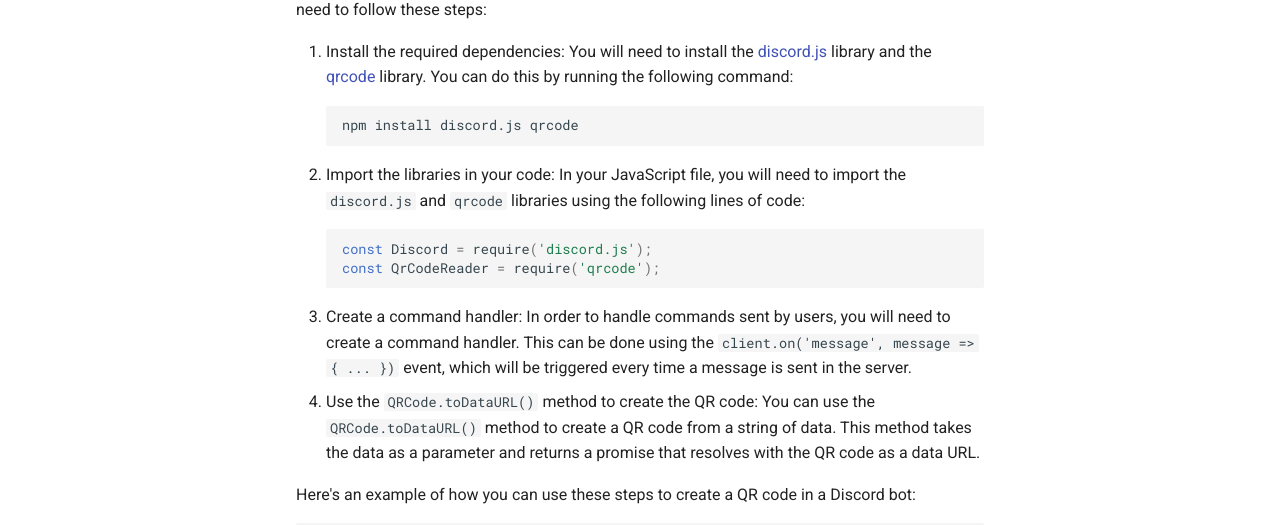
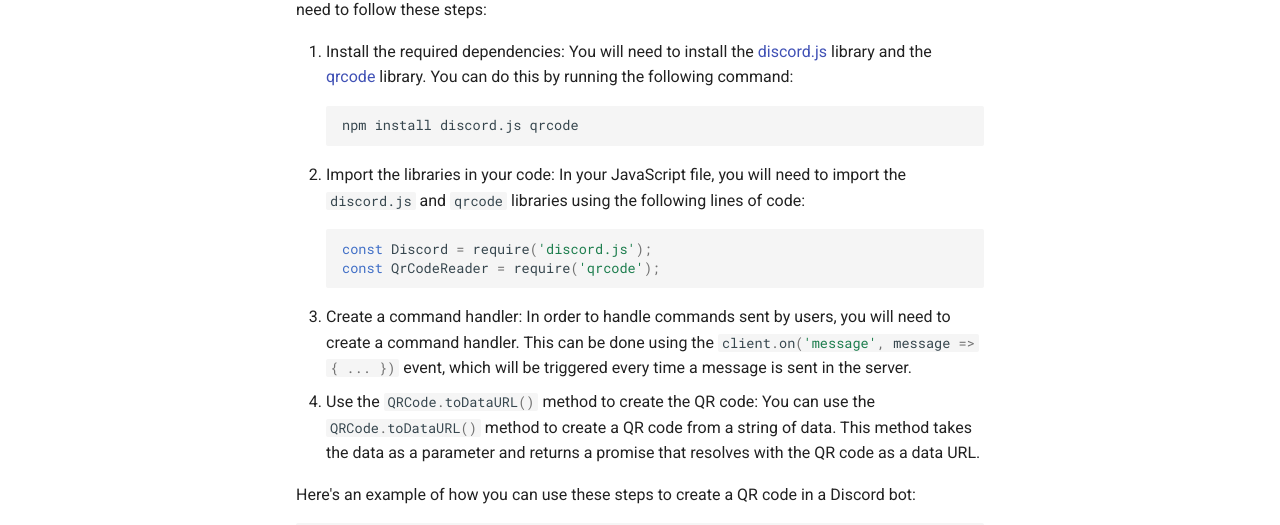
Before and after one commit to BrandgrandRealMe/BrandgrandRealMe.github.io, an MkDocs documentation site: the page built from docs/how-to/discord.js/create-qr.md, in a window 1280 px wide and 900 px high. Shown: the part 336-861 px from the top of the window. Built offline with MkDocs 1.6.1 and Material for MkDocs 9.7.7, drawn with Linux system fonts in a browser that asks for light colours; some of the changed lines change nothing that is shown.

Commit message:
Update create-qr.md

````diff
--- a/docs/how-to/discord.js/create-qr.md
+++ b/docs/how-to/discord.js/create-qr.md
@@ -12,7 +12,7 @@
 To create a QR code with [Discord.js], you can use a QR code generator library like [qrcode]. you will need to follow these steps:
 
 1.  Install the required dependencies: You will need to install the [discord.js] library and the [qrcode] library. You can do this by running the following command:
-    ```shell
+    ```batch
     npm install discord.js qrcode
     ```
 2.  Import the libraries in your code: In your JavaScript file, you will need to import the `discord.js` and `qrcode` libraries using the following lines of code:
@@ -20,8 +20,8 @@
     const Discord = require('discord.js');
     const QrCodeReader = require('qrcode');
     ```
-3. Create a command handler: In order to handle commands sent by users, you will need to create a command handler. This can be done using the `client.on('message', message => { ... })` event, which will be triggered every time a message is sent in the server.
-4. Use the `QRCode.toDataURL()` method to create the QR code: You can use the `QRCode.toDataURL()` method to create a QR code from a string of data. This method takes the data as a parameter and returns a promise that resolves with the QR code as a data URL.
+3. Create a command handler: In order to handle commands sent by users, you will need to create a command handler. This can be done using the `#!js client.on('message', message => { ... })` event, which will be triggered every time a message is sent in the server.
+4. Use the `#!js QRCode.toDataURL()` method to create the QR code: You can use the `#!js QRCode.toDataURL()` method to create a QR code from a string of data. This method takes the data as a parameter and returns a promise that resolves with the QR code as a data URL.
 
 Here's an example of how you can use these steps to create a QR code in a Discord bot:
 ```js
````
